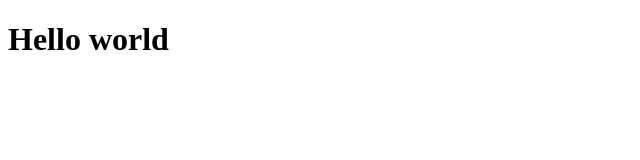
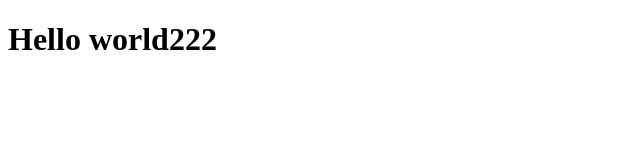
Before and after one commit to tanushree-coder-girl/Seo-testing-vite-react, a React (Vite) app: page / in a window 1280 px wide. Shown: the top 160 px of the page, without its empty margins (0-640 px from the left). Built offline with nearby package versions, Linux system fonts and the light colour scheme.

Commit message:
vite update notification

```diff
--- a/src/App.tsx
+++ b/src/App.tsx
@@ -1,6 +1,6 @@
 const App = () => {
   return (
-    <h1>Hello world</h1>
+    <h1>Hello world222</h1>
   )
 }
 
```
